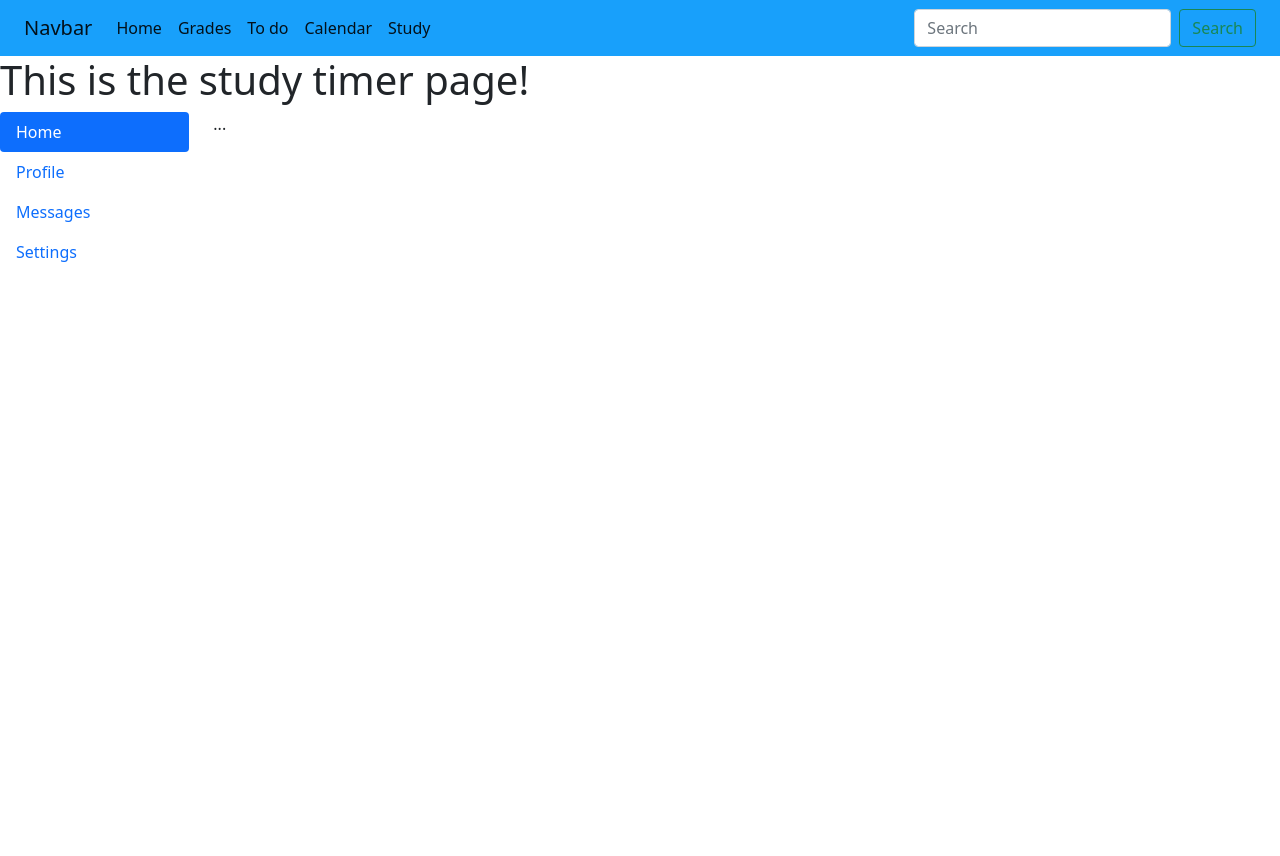
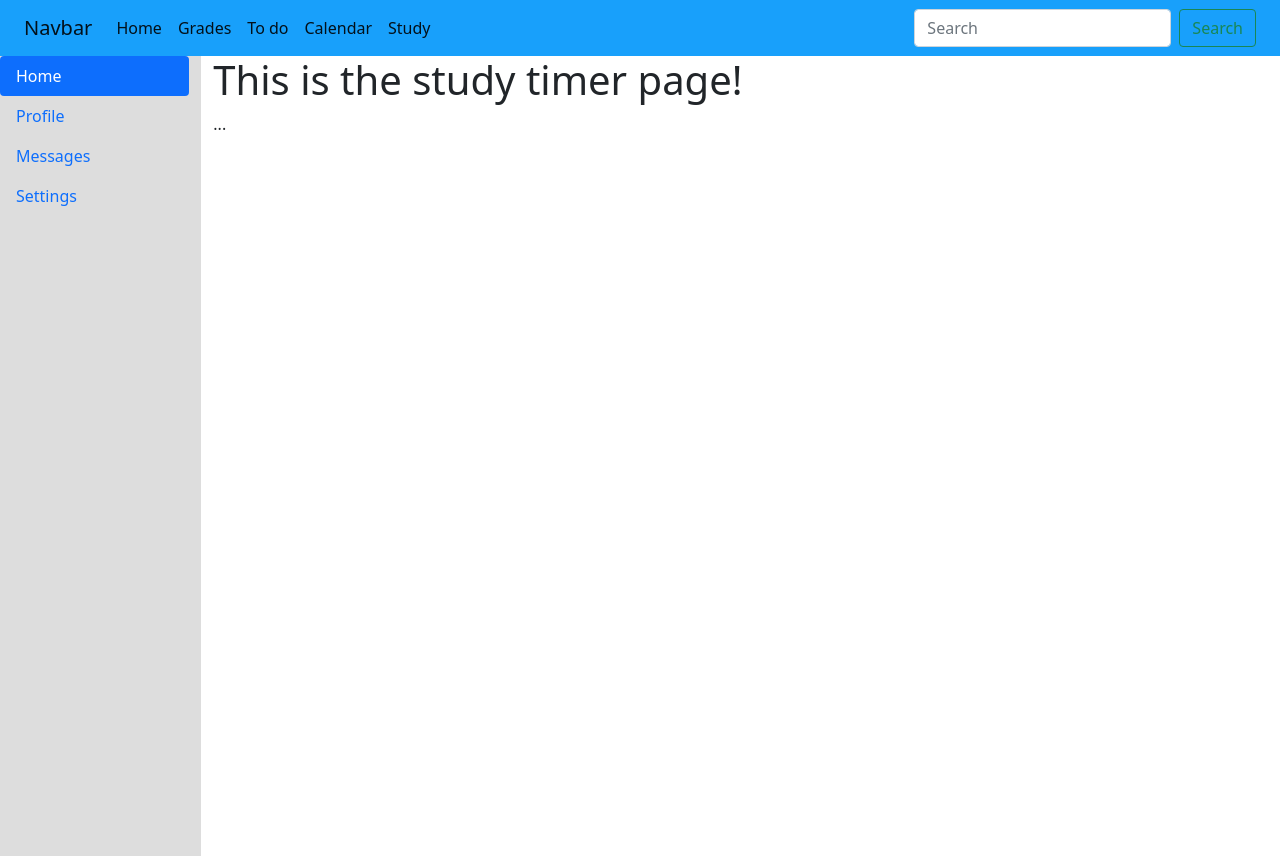
Before and after one commit to Joshua-H05/filemate, a Flask app: page /study in a window 1280 px wide. Before the commit the page ends 262 px from the top, so only its background shows below. Run offline with Flask 3, Linux system fonts and the light colour scheme.

Commit message:
trying out alternative sidebar options

```diff
--- a/src/filemate/templates/study.html
+++ b/src/filemate/templates/study.html
@@ -4,9 +4,8 @@
 
 
 {% block content %}
-    <h1>This is the study timer page!</h1>
-<div class="row mh-100">
-  <div class=" col-2 mh-100">
+<div class="row vh-100">
+  <div class=" col-2 mh-100" style="background: #DDDDDD;">
     <div class="nav flex-column nav-pills" id="v-pills-tab" role="tablist" aria-orientation="vertical">
       <a class="nav-link active" id="v-pills-home-tab" data-toggle="pill" href="#v-pills-home" role="tab" aria-controls="v-pills-home" aria-selected="true">Home</a>
       <a class="nav-link" id="v-pills-profile-tab" data-toggle="pill" href="#v-pills-profile" role="tab" aria-controls="v-pills-profile" aria-selected="false">Profile</a>
@@ -16,6 +15,7 @@
   </div>
   <div class="col-9">
     <div class="tab-content" id="v-pills-tabContent">
+            <h1>This is the study timer page!</h1>
       <div class="tab-pane fade show active" id="v-pills-home" role="tabpanel" aria-labelledby="v-pills-home-tab">...</div>
       <div class="tab-pane fade" id="v-pills-profile" role="tabpanel" aria-labelledby="v-pills-profile-tab">...</div>
       <div class="tab-pane fade" id="v-pills-messages" role="tabpanel" aria-labelledby="v-pills-messages-tab">...</div>
@@ -23,4 +23,6 @@
     </div>
   </div>
 </div>
+
+
 {% endblock %}
```
